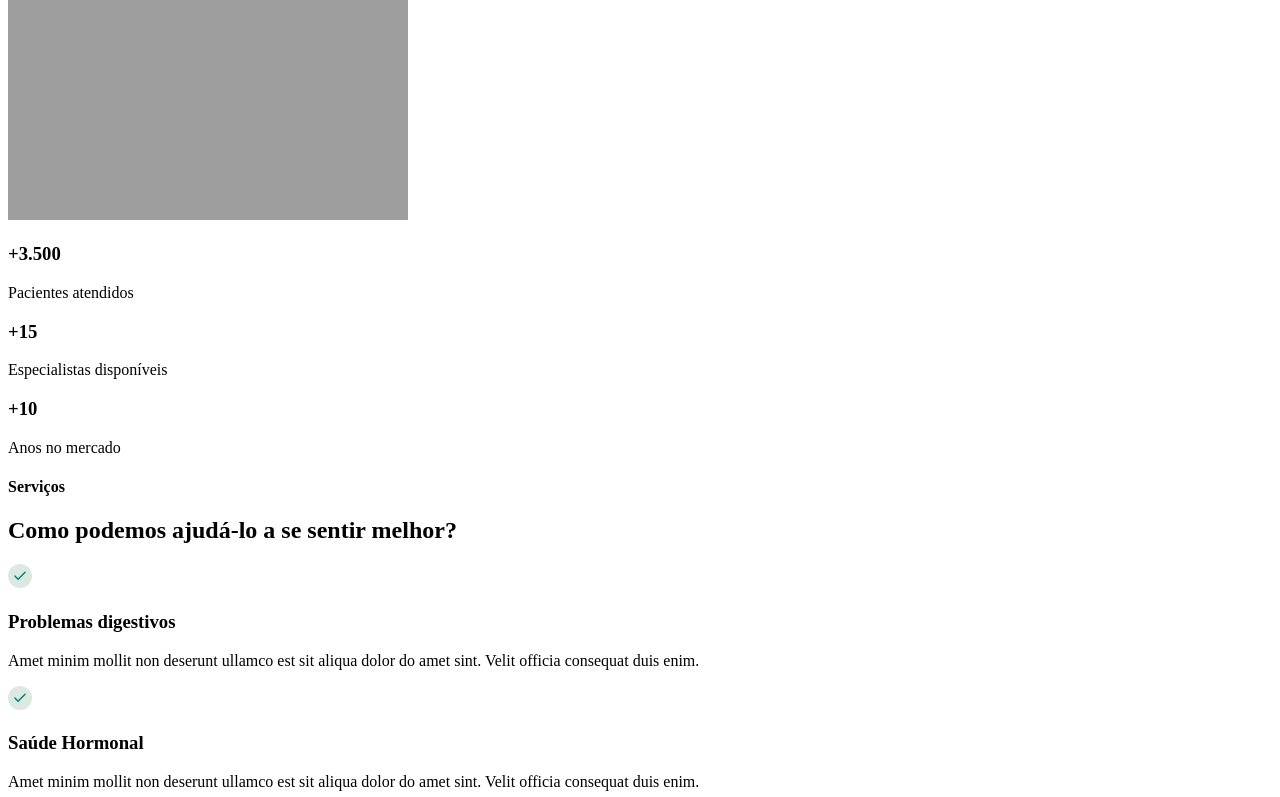
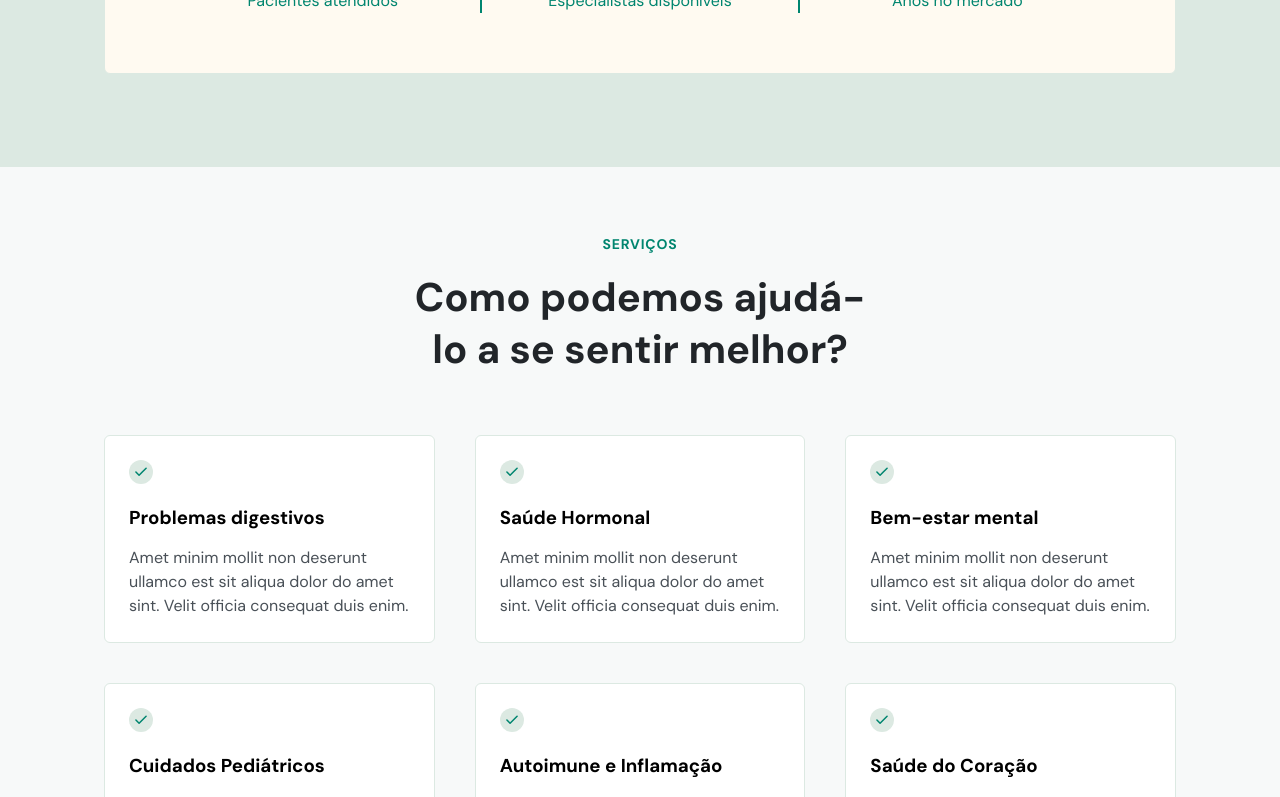
Before and after one commit to JVFelicio/DoctorCare-NLW, a plain HTML site: page index.html in a window 1280 px wide. Shown: the part 545-1342 px from the top of the page. Drawn offline with nearby package versions, Linux system fonts and the light colour scheme; the site is published under a folder, as on GitHub Pages, so addresses that start at the root find nothing.

Commit message:
ajuste de links relativos

```diff
--- a/index.html
+++ b/index.html
@@ -5,7 +5,7 @@
     <meta name="viewport" content="width=device-width, initial-scale=1.0" />
     <title>DoctorCare</title>
 
-    <link rel="stylesheet" href="/style.css" />
+    <link rel="stylesheet" href="./style.css" />
 
     <link rel="preconnect" href="https://fonts.googleapis.com" />
     <link rel="preconnect" href="https://fonts.gstatic.com" crossorigin />
@@ -256,7 +256,7 @@
 
         <div class="col-b">
           <img
-            src="assets/image.svg"
+            src="./assets/image.svg"
             alt="Mulher negra vestindo moletom verde e sorrindo"
           />
         </div>
@@ -467,7 +467,7 @@
 
         <div class="col-b">
           <img
-            src="/assets/happy-doctor-holding-a-clipboard-with-patients.png"
+            src="./assets/happy-doctor-holding-a-clipboard-with-patients.png"
             alt=""
           />
         </div>
@@ -554,7 +554,7 @@
         </div>
 
         <div class="col-b">
-          <img src="/assets/pic.png" alt="" />
+          <img src="./assets/pic.png" alt="" />
         </div>
       </div>
     </section>
@@ -733,6 +733,6 @@
 
     <!-- ScrollReaveal Lib -->
     <script src="https://unpkg.com/scrollreveal"></script>
-    <script src="main.js"></script>
+    <script src="./main.js"></script>
   </body>
 </html>
```
